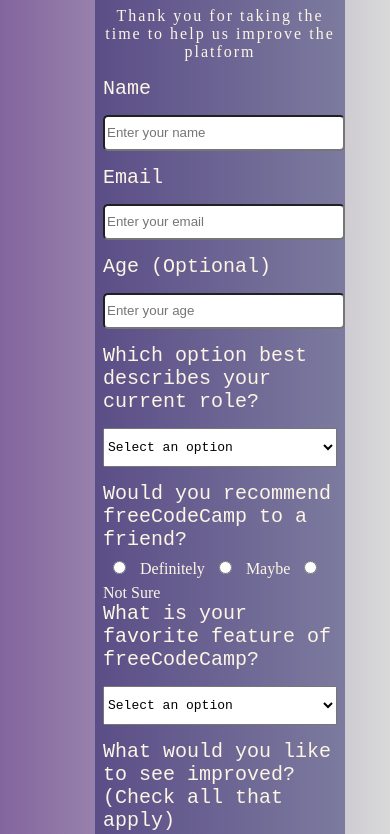
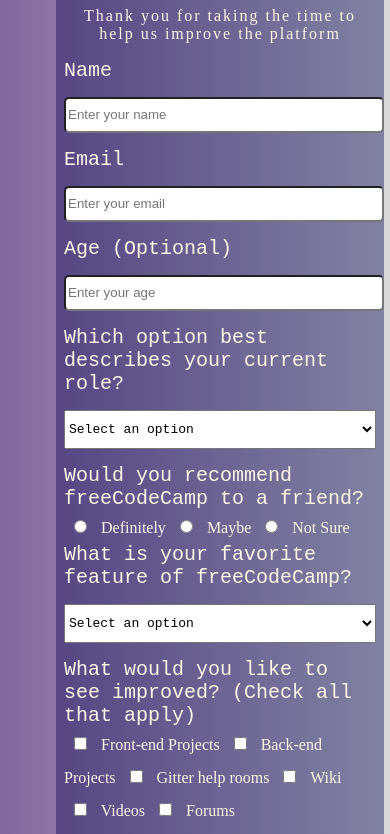
Before and after one commit to AnuragVerma08/FCC-Form, a plain HTML site: page index.html in a window 390 px wide. Shown: the part 143-977 px from the top of the page. Drawn offline with Linux system fonts and the light colour scheme.

Commit message:
changed div width based on device V1

```diff
--- a/css/style.css
+++ b/css/style.css
@@ -48,6 +48,7 @@ select{
 
 #title,#description{
     text-align: center;
+    width: 100%;
 }
 
 #description{
@@ -57,3 +58,9 @@ select{
 input{
     margin: 10px 10px;
 }
+
+@media only screen and (max-width: 600px) {
+    .form{
+    width: 80%;
+    }
+}
```
